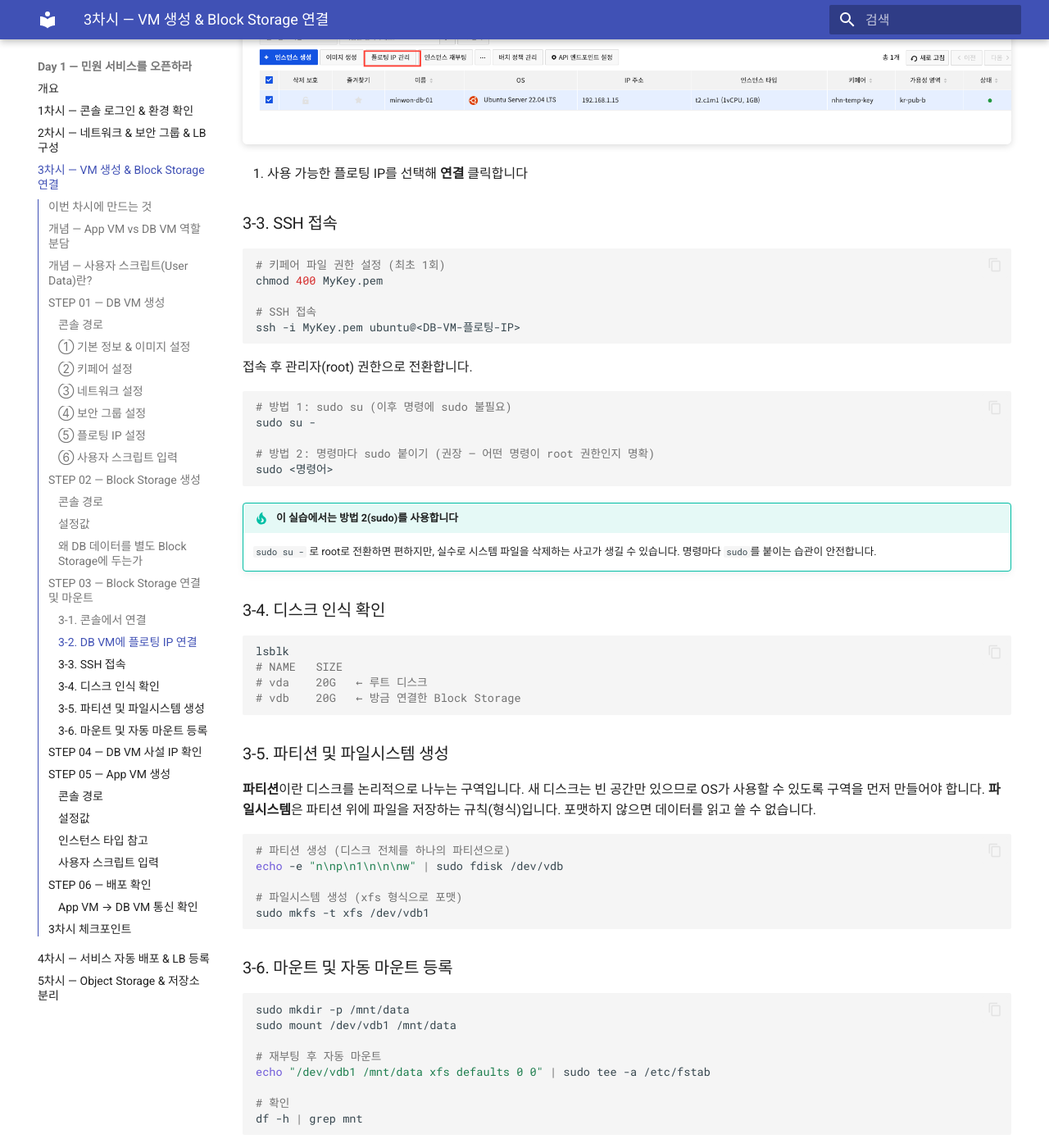
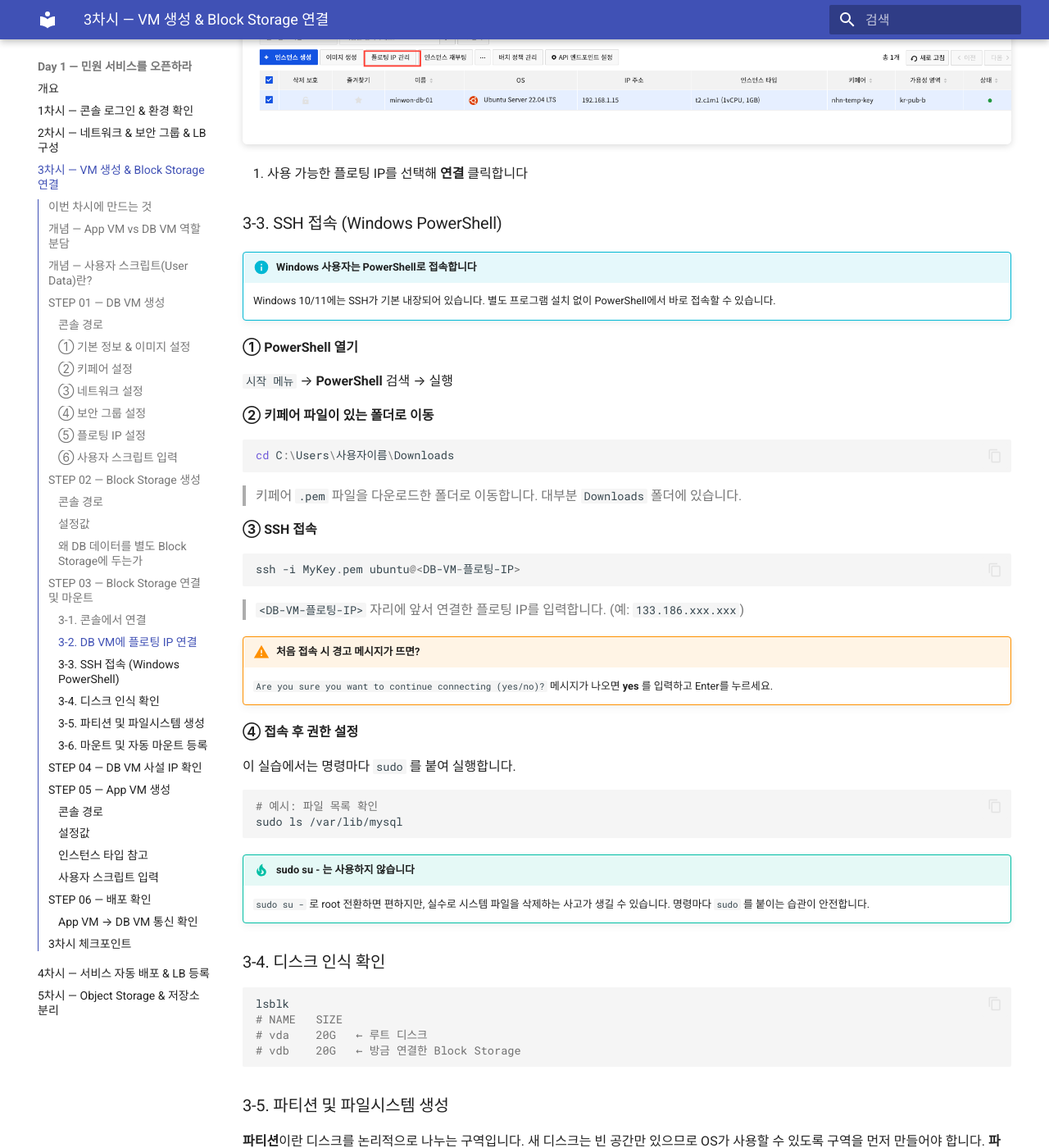
Before and after one commit to skilleat-labs/cloud-native-minwon-lab, an MkDocs documentation site: the page built from docs/day1/session3.md, in a window 1280 px wide and 1400 px high, scrolled down 9410 px. Shown: the whole window at 82% size. Built offline with MkDocs 1.6.1 and Material for MkDocs 9.7.7, drawn with Linux system fonts in a browser that asks for light colours.

Commit message:
day1/session3: SSH 접속 안내를 Windows PowerShell 기준으로 재작성
Co-Authored-By: Claude Sonnet 4.6 <noreply@anthropic.com>

````diff
--- a/docs/day1/session3.md
+++ b/docs/day1/session3.md
@@ -247,30 +247,46 @@ DB VM에는 플로팅 IP가 없으므로 임시로 연결합니다.
 
 3. 사용 가능한 플로팅 IP를 선택해 **연결** 클릭합니다
 
-### 3-3. SSH 접속
+### 3-3. SSH 접속 (Windows PowerShell)
 
-```bash
-# 키페어 파일 권한 설정 (최초 1회)
-chmod 400 MyKey.pem
+!!! info "Windows 사용자는 PowerShell로 접속합니다"
+    Windows 10/11에는 SSH가 기본 내장되어 있습니다. 별도 프로그램 설치 없이 PowerShell에서 바로 접속할 수 있습니다.
 
-# SSH 접속
+**① PowerShell 열기**
+
+`시작 메뉴` → **PowerShell** 검색 → 실행
+
+**② 키페어 파일이 있는 폴더로 이동**
+
+```powershell
+cd C:\Users\사용자이름\Downloads
+```
+
+> 키페어 `.pem` 파일을 다운로드한 폴더로 이동합니다. 대부분 `Downloads` 폴더에 있습니다.
+
+**③ SSH 접속**
+
+```powershell
 ssh -i MyKey.pem ubuntu@<DB-VM-플로팅-IP>
 ```
 
-접속 후 관리자(root) 권한으로 전환합니다.
+> `<DB-VM-플로팅-IP>` 자리에 앞서 연결한 플로팅 IP를 입력합니다. (예: `133.186.xxx.xxx`)
+
+!!! warning "처음 접속 시 경고 메시지가 뜨면?"
+    `Are you sure you want to continue connecting (yes/no)?` 메시지가 나오면 **yes** 를 입력하고 Enter를 누르세요.
+
+**④ 접속 후 권한 설정**
+
+이 실습에서는 명령마다 `sudo` 를 붙여 실행합니다.
 
 ```bash
-# 방법 1: sudo su (이후 명령에 sudo 불필요)
-sudo su -
-
-# 방법 2: 명령마다 sudo 붙이기 (권장 — 어떤 명령이 root 권한인지 명확)
-sudo <명령어>
+# 예시: 파일 목록 확인
+sudo ls /var/lib/mysql
 ```
 
-!!! tip "이 실습에서는 방법 2(sudo)를 사용합니다"
-    `sudo su -` 로 root로 전환하면 편하지만,
-    실수로 시스템 파일을 삭제하는 사고가 생길 수 있습니다.
-    명령마다 `sudo`를 붙이는 습관이 안전합니다.
+!!! tip "sudo su - 는 사용하지 않습니다"
+    `sudo su -` 로 root 전환하면 편하지만, 실수로 시스템 파일을 삭제하는 사고가 생길 수 있습니다.
+    명령마다 `sudo` 를 붙이는 습관이 안전합니다.
 
 ### 3-4. 디스크 인식 확인
 
````
